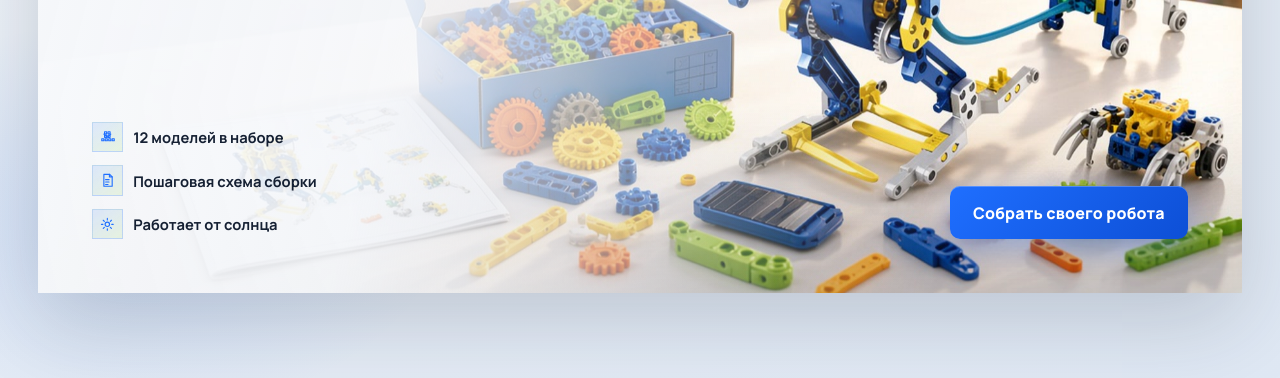
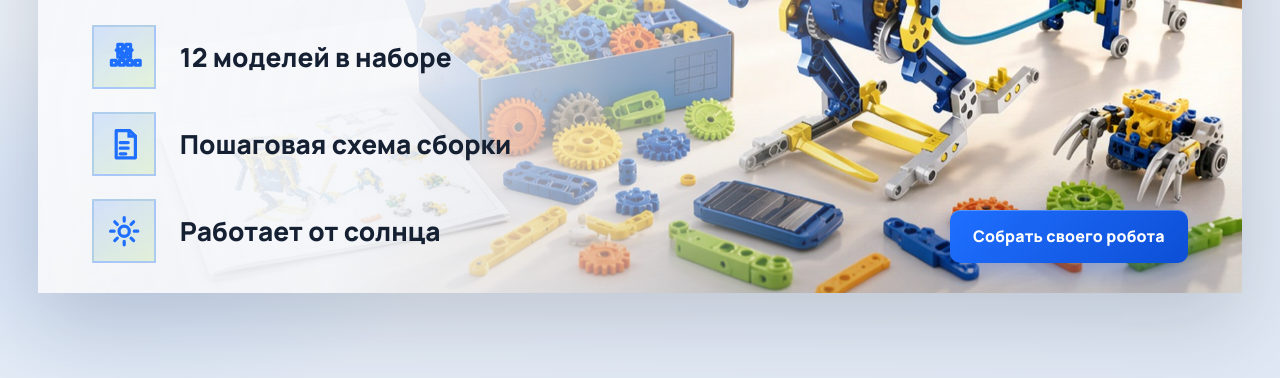
Before and after one commit to illjarumachik-art/Mfs, a plain HTML site: page landing/index.html in a window 1280 px wide. Shown: the part 422-800 px from the top of the page. Drawn offline with Linux system fonts and the light colour scheme; a web font is replaced by a local one.

Commit message:
Enlarge bottom-left feature icons and labels
Scale up the three benefit rows for stronger hierarchy on the 16:9 card.

Co-authored-by: illjarumachik-art <illjarumachik-art@users.noreply.github.com>

```diff
--- a/landing/index.html
+++ b/landing/index.html
@@ -40,8 +40,8 @@
             <li>
               <span class="icon" aria-hidden="true">
                 <svg viewBox="0 0 24 24" fill="none">
-                  <path d="M8 4h3v3H8V4Zm5 0h3v3h-3V4ZM8 9h3v3H8V9Zm5 0h3v3h-3V9ZM4 14h3v3H4v-3Zm5 0h3v3H9v-3Zm5 0h3v3h-3v-3Zm5 0h3v3h-3v-3Z" stroke="currentColor" stroke-width="1.6" stroke-linejoin="round"/>
-                  <path d="M7 7.5 12 12l5-4.5" stroke="currentColor" stroke-width="1.6" stroke-linecap="round"/>
+                  <path d="M8 4h3v3H8V4Zm5 0h3v3h-3V4ZM8 9h3v3H8V9Zm5 0h3v3h-3V9ZM4 14h3v3H4v-3Zm5 0h3v3H9v-3Zm5 0h3v3h-3v-3Zm5 0h3v3h-3v-3Z" stroke="currentColor" stroke-width="2" stroke-linejoin="round"/>
+                  <path d="M7 7.5 12 12l5-4.5" stroke="currentColor" stroke-width="2" stroke-linecap="round"/>
                 </svg>
               </span>
               <span>12 моделей в наборе</span>
@@ -49,8 +49,8 @@
             <li>
               <span class="icon" aria-hidden="true">
                 <svg viewBox="0 0 24 24" fill="none">
-                  <path d="M7 3.5h8.5L19 7v13.5H7V3.5Z" stroke="currentColor" stroke-width="1.6" stroke-linejoin="round"/>
-                  <path d="M15 3.5V7h4M9.5 11h5M9.5 14.5h5M9.5 18h3.5" stroke="currentColor" stroke-width="1.6" stroke-linecap="round"/>
+                  <path d="M7 3.5h8.5L19 7v13.5H7V3.5Z" stroke="currentColor" stroke-width="2" stroke-linejoin="round"/>
+                  <path d="M15 3.5V7h4M9.5 11h5M9.5 14.5h5M9.5 18h3.5" stroke="currentColor" stroke-width="2" stroke-linecap="round"/>
                 </svg>
               </span>
               <span>Пошаговая схема сборки</span>
@@ -58,8 +58,8 @@
             <li>
               <span class="icon" aria-hidden="true">
                 <svg viewBox="0 0 24 24" fill="none">
-                  <circle cx="12" cy="12" r="3.2" stroke="currentColor" stroke-width="1.6"/>
-                  <path d="M12 3.5v2.2M12 18.3v2.2M3.5 12h2.2M18.3 12h2.2M6.1 6.1l1.6 1.6M16.3 16.3l1.6 1.6M17.9 6.1l-1.6 1.6M7.7 16.3l-1.6 1.6" stroke="currentColor" stroke-width="1.6" stroke-linecap="round"/>
+                  <circle cx="12" cy="12" r="3.2" stroke="currentColor" stroke-width="2"/>
+                  <path d="M12 3.5v2.2M12 18.3v2.2M3.5 12h2.2M18.3 12h2.2M6.1 6.1l1.6 1.6M16.3 16.3l1.6 1.6M17.9 6.1l-1.6 1.6M7.7 16.3l-1.6 1.6" stroke="currentColor" stroke-width="2" stroke-linecap="round"/>
                 </svg>
               </span>
               <span>Работает от солнца</span>
--- a/landing/styles.css
+++ b/landing/styles.css
@@ -171,8 +171,8 @@ body {
   margin: 0;
   padding: 0;
   display: grid;
-  gap: clamp(8px, 1vw, 14px);
-  max-width: 42%;
+  gap: clamp(16px, 1.8vw, 26px);
+  max-width: 58%;
   opacity: 0;
   animation: riseIn 0.75s ease 0.5s forwards;
 }
@@ -180,26 +180,27 @@ body {
 .card__features li {
   display: flex;
   align-items: center;
-  gap: 0.7em;
-  font-size: clamp(0.78rem, 1.15vw, 1rem);
-  font-weight: 700;
+  gap: 0.9em;
+  font-size: clamp(1.2rem, 2.05vw, 1.7rem);
+  font-weight: 800;
+  line-height: 1.18;
   color: var(--ink);
 }
 
 .icon {
   flex: 0 0 auto;
-  width: clamp(28px, 2.4vw, 36px);
-  height: clamp(28px, 2.4vw, 36px);
+  width: clamp(54px, 5vw, 74px);
+  height: clamp(54px, 5vw, 74px);
   display: grid;
   place-items: center;
   color: var(--electric);
-  background: linear-gradient(145deg, rgba(31, 111, 255, 0.12), rgba(143, 217, 74, 0.14));
-  border: 1px solid rgba(31, 111, 255, 0.18);
+  background: linear-gradient(145deg, rgba(31, 111, 255, 0.16), rgba(143, 217, 74, 0.18));
+  border: 2px solid rgba(31, 111, 255, 0.24);
 }
 
 .icon svg {
-  width: 58%;
-  height: 58%;
+  width: 64%;
+  height: 64%;
 }
 
 .card__cta {
```
Also changed, not shown: landing/capture.html (+6 -6 lines), 1 other file.
